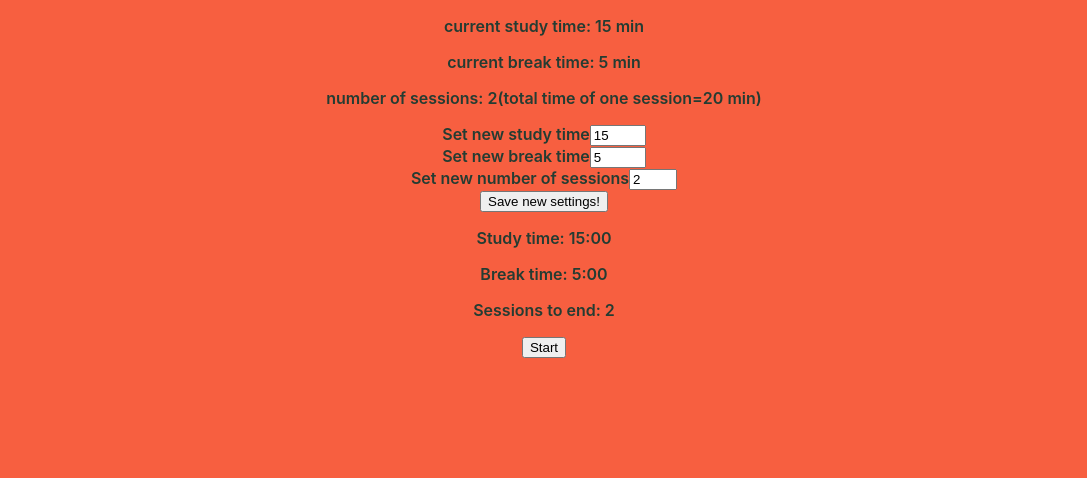
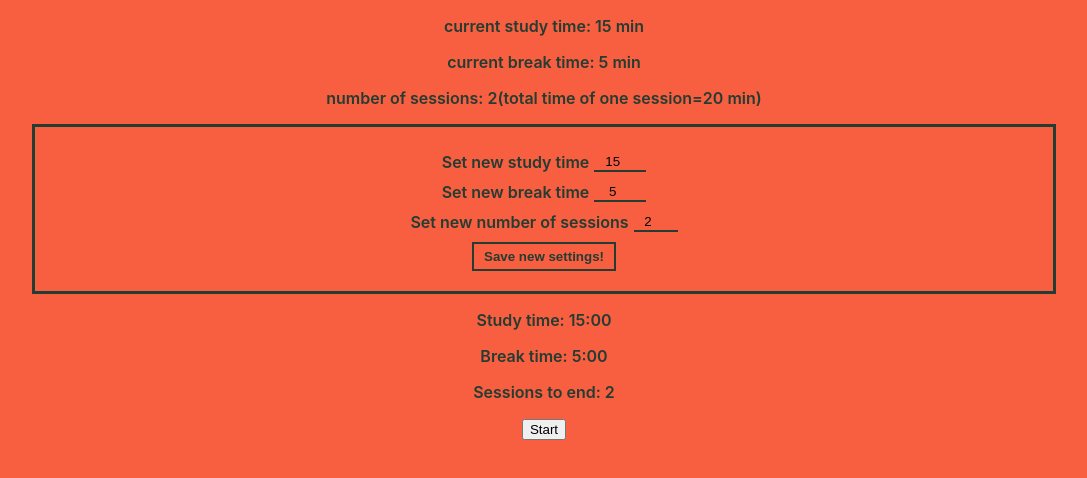
Before and after one commit to mb-dir/Pomodoro-Deluxe, a React (Create React App) app: page / in a window 1280 px wide. Shown: the top 478 px of the page, without its empty margins (96-1183 px from the left). Built offline with nearby package versions, Linux system fonts and the light colour scheme.

Commit message:
Styles for settings form

```diff
--- /dev/null
+++ b/src/components/PomodoroSettings/PomodoroSettings.css
@@ -0,0 +1,37 @@
+.settings {
+  width: 80%;
+  margin: 0 auto;
+  padding: 20px 0;
+  border: 3px solid #243c32;
+  display: flex;
+  justify-content: center;
+  align-items: center;
+  flex-wrap: wrap;
+}
+.settings__inputWrapper {
+  width: 100%;
+  margin: 5px 0;
+  display: flex;
+  justify-content: center;
+  align-items: center;
+}
+.settings__label {
+  margin-right: 5px;
+}
+.settings__input {
+  background-color: #f75f40;
+  border: none;
+  border-bottom: 2px solid #243c32;
+  text-align: center;
+}
+.settings__btn {
+  background-color: #f75f40;
+  color: #243c32;
+  font-weight: 600;
+  border: 2px solid #243c32;
+  margin-top: 5px;
+  padding: 5px 10px;
+}
+.settings__btn:hover {
+  cursor: pointer;
+}
--- a/src/components/PomodoroSettings/PomodoroSettings.js
+++ b/src/components/PomodoroSettings/PomodoroSettings.js
@@ -1,3 +1,4 @@
+import "./PomodoroSettings.css";
 import React from "react";
 function PomodoroSettings(defaultSettings) {
   //Used to controlled component(inputs in form)
```
